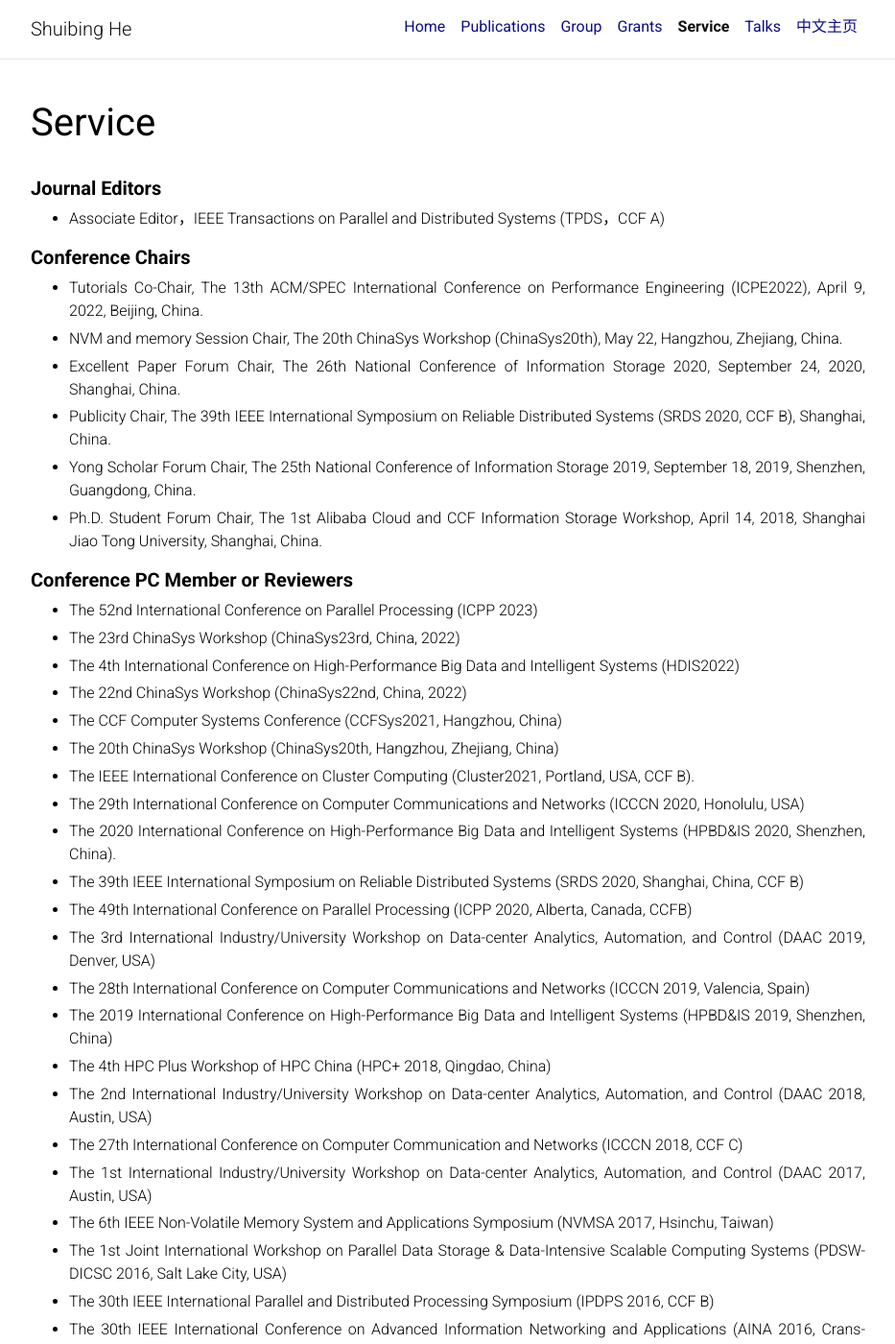
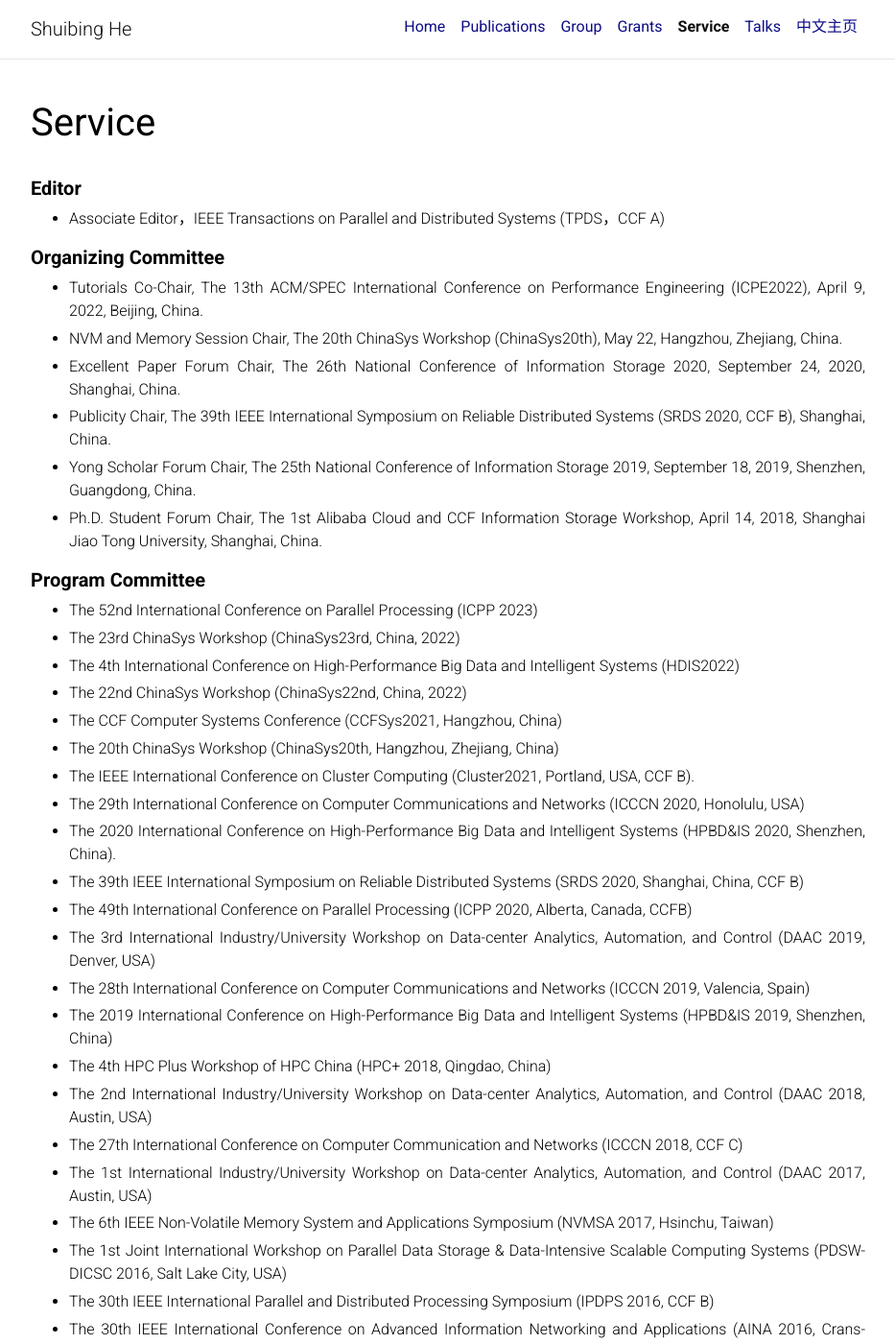
Before and after one commit to shuibing9420/shuibing9420.github.io, a Jekyll site: the page built from _pages/service.md, in a window 1280 px wide and 1400 px high. Shown: the whole window at 96% size, without its empty margins (173-1106 px from the left). Built offline with Jekyll 4.4.1, drawn with Linux system fonts in a browser that asks for light colours; full-size pictures stand in for the smaller copies a plugin makes; comment, search, counter and statistics services are not loaded; a style sheet for code colours, icons or effects is not loaded; some of the changed text lies outside the part shown.

```diff
--- a/_pages/service.md
+++ b/_pages/service.md
@@ -8,20 +8,20 @@ nav_order: 4
 
 <!-- ### **Academic Service** -->
 
-##### **Journal Editors**
+##### **Editor**
 - Associate Editor，IEEE Transactions on Parallel and Distributed Systems (TPDS，CCF A)
 
 
-##### **Conference Chairs**
+##### **Organizing Committee**
   - Tutorials Co-Chair, The 13th ACM/SPEC International Conference on Performance Engineering (ICPE2022), April 9, 2022, Beijing, China.
-  - NVM and memory Session Chair, The 20th ChinaSys Workshop (ChinaSys20th), May 22, Hangzhou, Zhejiang, China.
+  - NVM and Memory Session Chair, The 20th ChinaSys Workshop (ChinaSys20th), May 22, Hangzhou, Zhejiang, China.
   - Excellent Paper Forum Chair, The 26th National Conference of Information Storage 2020, September 24, 2020, Shanghai, China.
   - Publicity Chair, The 39th IEEE International Symposium on Reliable Distributed Systems (SRDS 2020, CCF B), Shanghai, China.
   - Yong Scholar Forum Chair, The 25th National Conference of Information Storage 2019, September 18, 2019, Shenzhen, Guangdong, China.
   - Ph.D. Student Forum Chair, The 1st Alibaba Cloud and CCF Information Storage Workshop, April 14, 2018, Shanghai Jiao Tong University, Shanghai, China.
 
 
-##### **Conference PC Member or Reviewers**
+##### **Program Committee**
 - The 52nd International Conference on Parallel Processing (ICPP 2023)
 - The 23rd ChinaSys Workshop (ChinaSys23rd, China, 2022)
 - The 4th International Conference on High-Performance Big Data and Intelligent Systems (HDIS2022)
@@ -50,7 +50,7 @@ nav_order: 4
 - The International Workshop on Data-Intensive Scalable Computing Systems (DISCS 2015, Austin, USA)
 - The International Performance Computing and Communications Conference (IPCCC 2014, CCF C)
 
-##### **Journal Reviewers**
+##### **Journal Reviewer**
 - IEEE transactions on vehicular technology (TVT 2023)
 - Journal of Computer Research and Development (JCRD 2022)
 - Journal of Circuits, Systems, and Computers (JCSC 2022)
```
Also changed, not shown: _news/announcement_ccf_zut.md (added, +8 -0 lines), _pages/talks.md (+2 -1 lines).
